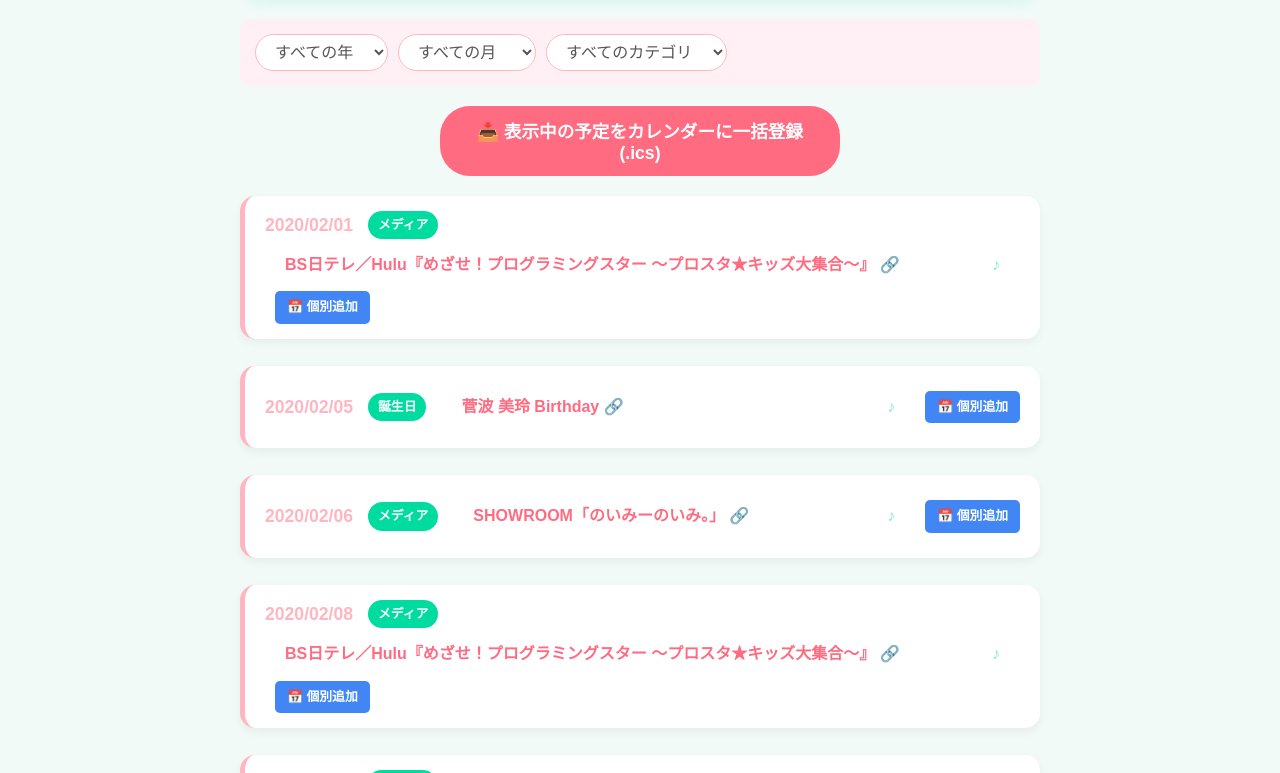
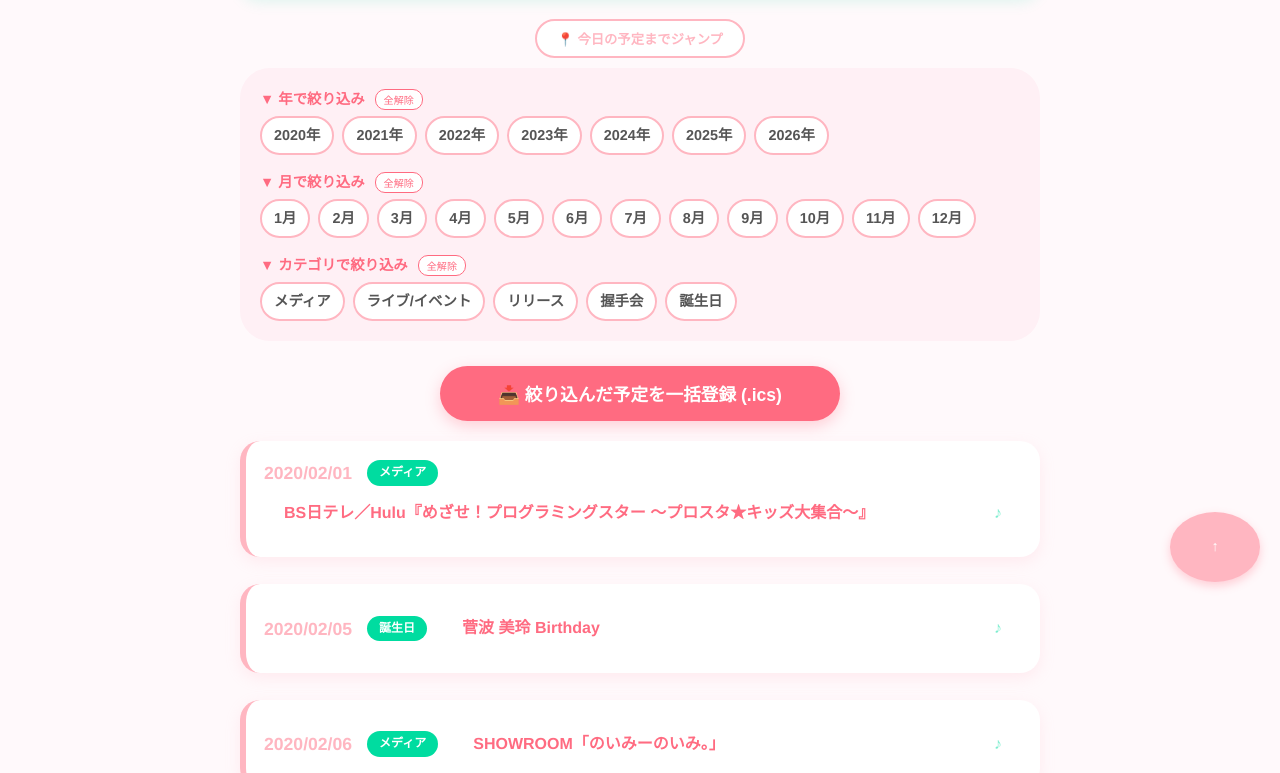
Before and after one commit to Skai126/not_equal_me_Web, a website: page get_schedule/schedule.html in a window 1280 px wide. Shown: the part 198-971 px from the top of the page. Drawn offline with Linux system fonts and the light colour scheme.

Commit message:
schedule.html微調整

```diff
--- a/get_schedule/schedule.html
+++ b/get_schedule/schedule.html
@@ -6,22 +6,46 @@
     <title>スケジュール - ≠ME Fan Portal</title>
     <link rel="stylesheet" href="css/style.css" />
     <style>
+      html {
+        scroll-behavior: smooth;
+      }
+      body {
+        font-family: "Helvetica Neue", Arial, sans-serif;
+        background-color: #fff9fb;
+      }
       .schedule-list {
         list-style: none;
         padding: 0;
       }
+
+      /* カードデザイン */
       .schedule-item {
         background: #ffffff;
         margin-bottom: 15px;
-        padding: 15px 20px;
-        border-radius: 15px;
-        box-shadow: 0 4px 10px rgba(0, 0, 0, 0.05);
+        padding: 18px;
+        border-radius: 20px;
+        box-shadow: 0 5px 15px rgba(255, 182, 193, 0.2);
         display: flex;
         align-items: center;
-        border-left: 5px solid #ffb6c1;
-        position: relative;
+        border-left: 6px solid #ffb6c1;
         flex-wrap: wrap;
+        transition: transform 0.2s;
       }
+      .schedule-item.is-soon {
+        border: 2px solid #ffb6c1;
+        background: #fffafa;
+      }
+      .soon-label {
+        color: #ff6b81;
+        font-size: 0.7em;
+        font-weight: bold;
+        background: white;
+        padding: 2px 6px;
+        border-radius: 5px;
+        border: 1px solid #ff6b81;
+        margin-left: 8px;
+      }
+
       .schedule-date {
         font-weight: bold;
         color: #ffb6c1;
@@ -32,14 +56,12 @@
       .schedule-cat {
         background: #00dca0;
         color: white;
-        font-size: 0.8em;
+        font-size: 0.75em;
         font-weight: bold;
-        padding: 4px 10px;
-        border-radius: 20px;
+        padding: 3px 12px;
+        border-radius: 50px;
         margin-right: 15px;
-        white-space: nowrap;
       }
-
       .schedule-title {
         color: #555;
         font-weight: bold;
@@ -49,32 +71,12 @@
       .schedule-title a {
         color: #ff6b81;
         text-decoration: none;
-        transition: 0.2s;
       }
       .schedule-title a:hover {
         text-decoration: underline;
-        opacity: 0.8;
       }
 
-      .gcal-btn {
-        display: inline-block;
-        background: #4285f4;
-        color: white;
-        text-decoration: none;
-        font-size: 0.8em;
-        font-weight: bold;
-        padding: 6px 12px;
-        border-radius: 5px;
-        margin-left: 10px;
-        white-space: nowrap;
-        transition: 0.2s;
-      }
-      .gcal-btn:hover {
-        background: #3367d6;
-        opacity: 0.9;
-      }
-
-      /* ★一括ダウンロードボタンのデザイン */
+      /* ボタン系 */
       .download-all-btn {
         display: block;
         background: #ff6b81;
@@ -83,64 +85,104 @@
         text-decoration: none;
         font-size: 1.1em;
         font-weight: bold;
-        padding: 12px 20px;
-        border-radius: 30px;
-        margin-bottom: 20px;
+        padding: 15px 30px;
+        border-radius: 50px;
+        margin: 20px auto;
         cursor: pointer;
-        transition: 0.2s;
         border: none;
         width: 100%;
         max-width: 400px;
-        margin-left: auto;
-        margin-right: auto;
+        transition: 0.3s;
+        box-shadow: 0 5px 15px rgba(255, 107, 129, 0.3);
       }
       .download-all-btn:hover {
-        background: #ff4757;
-        transform: translateY(-2px);
-        box-shadow: 0 4px 10px rgba(255, 107, 129, 0.4);
+        background: #ff8fa3;
+        transform: translateY(-3px);
       }
 
-      #loading {
-        text-align: center;
-        color: #00dca0;
+      .jump-btn {
+        display: block;
+        margin: 10px auto;
+        background: #fff;
+        border: 2px solid #ffb6c1;
+        color: #ffb6c1;
+        padding: 8px 20px;
+        border-radius: 20px;
         font-weight: bold;
-        margin-top: 30px;
-      }
-
-      .filter-area {
-        background: #fff0f5;
-        padding: 15px;
-        border-radius: 10px;
-        margin-bottom: 20px;
-        display: flex;
-        gap: 10px;
-        align-items: center;
-        flex-wrap: wrap;
-      }
-      .filter-area select {
-        padding: 8px 15px;
-        border-radius: 20px;
-        border: 1px solid #ffb6c1;
-        outline: none;
-        font-size: 1em;
-        color: #555;
-        background: white;
         cursor: pointer;
       }
 
-      @media (max-width: 600px) {
-        .schedule-item {
-          flex-direction: column;
-          align-items: flex-start;
-        }
-        .schedule-date,
-        .schedule-cat {
-          margin-bottom: 5px;
-        }
-        .gcal-btn {
-          margin-left: 0;
-          margin-top: 10px;
-        }
+      /* フィルター */
+      .filter-area {
+        background: #fff0f5;
+        padding: 20px;
+        border-radius: 30px;
+        margin-bottom: 25px;
+      }
+      .filter-label {
+        font-weight: bold;
+        color: #ff6b81;
+        font-size: 0.9em;
+        display: flex;
+        align-items: center;
+        gap: 10px;
+      }
+      .clear-btn {
+        font-size: 0.7em;
+        cursor: pointer;
+        background: #fff;
+        border: 1px solid #ff6b81;
+        border-radius: 10px;
+        color: #ff6b81;
+        padding: 2px 8px;
+      }
+      .pill-group {
+        display: flex;
+        flex-wrap: wrap;
+        gap: 8px;
+        margin-top: 5px;
+      }
+      .pill-label {
+        flex: 0 0 auto;
+        cursor: pointer;
+      }
+      .pill-label input[type="checkbox"] {
+        display: none;
+      }
+      .pill-text {
+        display: inline-block;
+        padding: 6px 12px;
+        background: white;
+        border: 2px solid #ffb6c1;
+        border-radius: 20px;
+        color: #555;
+        font-size: 0.9em;
+        font-weight: bold;
+        transition: 0.2s;
+      }
+      .pill-label input[type="checkbox"]:checked + .pill-text {
+        background: #ffb6c1;
+        color: white;
+      }
+
+      /* 上に戻るボタン */
+      .back-to-top {
+        position: fixed;
+        bottom: 20px;
+        right: 20px;
+        background: #ffb6c1;
+        color: white;
+        width: 50px;
+        height: 50px;
+        border-radius: 50%;
+        display: flex;
+        justify-content: center;
+        align-items: center;
+        box-shadow: 0 4px 10px rgba(255, 107, 129, 0.3);
+        cursor: pointer;
+        z-index: 1000;
+        text-decoration: none;
+        font-weight: bold;
       }
     </style>
   </head>
@@ -148,228 +190,175 @@
     <header>
       <a href="../../index.html" class="site-logo">≠ME Fan Portal</a>
     </header>
-    <div class="hamburger" id="hamburger" onclick="toggleMenu()">
-      <span></span><span></span><span></span>
-    </div>
-    <nav class="nav-menu" id="nav-menu">
-      <a href="../../index.html">🏠 トップページ</a>
-      <a href="../../lyrics.html">🎤 歌割り集</a>
-      <a href="../../call.html">📣 コール集 (準備中)</a>
-      <a href="schedule.html">📅 スケジュール</a>
-    </nav>
-
     <div class="page-content">
-      <h1>📅 スケジュール帳</h1>
+      <h1>≠ME スケジュール</h1>
+      <button class="jump-btn" onclick="jumpToToday()">
+        📍 今日の予定までジャンプ
+      </button>
 
       <div class="filter-area">
-        <select
-          id="year-filter"
-          onchange="
-            updateMonthFilter();
-            filterEvents();
-          "
-        >
-          <option value="all">すべての年</option>
-        </select>
-        <select id="month-filter" onchange="filterEvents()">
-          <option value="all">すべての月</option>
-        </select>
-        <select id="cat-filter" onchange="filterEvents()">
-          <option value="all">すべてのカテゴリ</option>
-        </select>
+        <div class="filter-section">
+          <span class="filter-label"
+            >▼ 年で絞り込み
+            <button class="clear-btn" onclick="clearFilter('year')">
+              全解除
+            </button></span
+          >
+          <div id="year-filters" class="pill-group"></div>
+        </div>
+        <p></p>
+        <div class="filter-section">
+          <span class="filter-label"
+            >▼ 月で絞り込み
+            <button class="clear-btn" onclick="clearFilter('month')">
+              全解除
+            </button></span
+          >
+          <div id="month-filters" class="pill-group"></div>
+        </div>
+        <p></p>
+        <div class="filter-section">
+          <span class="filter-label"
+            >▼ カテゴリで絞り込み
+            <button class="clear-btn" onclick="clearFilter('category')">
+              全解除
+            </button></span
+          >
+          <div id="cat-filters" class="pill-group"></div>
+        </div>
       </div>
 
       <button class="download-all-btn" onclick="downloadAllIcs()">
-        📥 表示中の予定をカレンダーに一括登録 (.ics)
+        📥 絞り込んだ予定を一括登録 (.ics)
       </button>
-
       <div id="loading">スケジュールを読み込み中...⏳</div>
       <ul class="schedule-list" id="schedule-list"></ul>
     </div>
 
+    <a href="#top" class="back-to-top">↑</a>
+
     <script>
-      function toggleMenu() {
-        document.getElementById("hamburger").classList.toggle("active");
-        document.getElementById("nav-menu").classList.toggle("active");
+      let allEvents = [],
+        currentFilteredEvents = [];
+
+      function jumpToToday() {
+        const todayStr = new Date()
+          .toISOString()
+          .split("T")[0]
+          .replace(/-/g, "/");
+        const items = document.querySelectorAll(".schedule-item");
+        for (let item of items) {
+          const dateText = item.querySelector(".schedule-date").textContent;
+          if (dateText >= todayStr) {
+            item.scrollIntoView({ behavior: "smooth", block: "center" });
+            item.style.border = "3px solid #ff6b81";
+            setTimeout(() => {
+              item.style.border = "";
+            }, 2000);
+            break;
+          }
+        }
       }
 
-      let allEvents = [];
-      let currentFilteredEvents = []; // ★現在画面に表示されている予定を記憶する箱
+      function clearFilter(name) {
+        document
+          .querySelectorAll(`input[name="${name}"]`)
+          .forEach((cb) => (cb.checked = false));
+        filterEvents();
+      }
 
       async function loadSchedule() {
         try {
           const response = await fetch("data.json");
-          if (!response.ok) throw new Error("データが見つかりません。");
           allEvents = await response.json();
-
-          const years = new Set();
-          const categories = new Set();
-          allEvents.forEach((event) => {
-            const year = event.yearMonth.split("/")[0];
-            years.add(year);
-            categories.add(event.category);
+          const years = new Set(),
+            months = new Set(),
+            cats = new Set();
+          allEvents.forEach((e) => {
+            const [y, m] = e.yearMonth.split("/");
+            years.add(y);
+            months.add(m);
+            if (e.category && e.category !== "情報なし") cats.add(e.category);
           });
 
-          const yearFilter = document.getElementById("year-filter");
-          Array.from(years)
-            .sort()
-            .forEach((year) => {
-              const option = document.createElement("option");
-              option.value = year;
-              option.textContent = year + "年";
-              yearFilter.appendChild(option);
+          const createPills = (id, name, values, suffix) => {
+            const container = document.getElementById(id);
+            values.sort().forEach((v) => {
+              const label = document.createElement("label");
+              label.className = "pill-label";
+              let display =
+                name === "year" || name === "month"
+                  ? parseInt(v, 10) + suffix
+                  : v;
+              label.innerHTML = `<input type="checkbox" name="${name}" value="${v}" onchange="filterEvents()">
+                                 <span class="pill-text">${display}</span>`;
+              container.appendChild(label);
             });
+          };
 
-          const catFilter = document.getElementById("cat-filter");
-          categories.forEach((cat) => {
-            if (cat !== "情報なし") {
-              const option = document.createElement("option");
-              option.value = cat;
-              option.textContent = cat;
-              catFilter.appendChild(option);
-            }
-          });
-
-          updateMonthFilter();
+          createPills("year-filters", "year", Array.from(years), "年");
+          createPills("month-filters", "month", Array.from(months), "月");
+          createPills("cat-filters", "category", Array.from(cats), "");
           filterEvents();
-        } catch (error) {
-          document.getElementById("loading").innerText =
-            "エラー😢: " + error.message;
+          document.getElementById("loading").style.display = "none";
+        } catch (e) {
+          document.getElementById("loading").innerText = "エラー: " + e.message;
         }
       }
 
-      function updateMonthFilter() {
-        const selectedYear = document.getElementById("year-filter").value;
-        const monthFilter = document.getElementById("month-filter");
-        monthFilter.innerHTML = '<option value="all">すべての月</option>';
+      function filterEvents() {
+        const getVals = (name) =>
+          Array.from(
+            document.querySelectorAll(`input[name="${name}"]:checked`),
+          ).map((cb) => cb.value);
+        const y = getVals("year"),
+          m = getVals("month"),
+          c = getVals("category");
+        const today = new Date();
+        const nextWeek = new Date(today.getTime() + 7 * 24 * 60 * 60 * 1000);
 
-        const monthsInYear = new Set();
-        allEvents.forEach((event) => {
-          const year = event.yearMonth.split("/")[0];
-          if (selectedYear === "all" || year === selectedYear) {
-            monthsInYear.add(event.yearMonth);
-          }
+        currentFilteredEvents = allEvents.filter((e) => {
+          const [ey, em] = e.yearMonth.split("/");
+          return (
+            (y.length === 0 || y.includes(ey)) &&
+            (m.length === 0 || m.includes(em)) &&
+            (c.length === 0 || c.includes(e.category))
+          );
         });
 
-        Array.from(monthsInYear)
-          .sort()
-          .forEach((yearMonth) => {
-            const option = document.createElement("option");
-            option.value = yearMonth;
-            option.textContent = yearMonth.replace("/", "年") + "月";
-            monthFilter.appendChild(option);
-          });
+        const list = document.getElementById("schedule-list");
+        list.innerHTML = "";
+        currentFilteredEvents.forEach((e) => {
+          const li = document.createElement("li");
+          const [dY, dM, dD] = e.date.split("/").map(Number);
+          const evDate = new Date(dY, dM - 1, dD);
+          li.className =
+            evDate >= today && evDate <= nextWeek
+              ? "schedule-item is-soon"
+              : "schedule-item";
+          li.innerHTML = `<div class="schedule-date">${e.date} ${evDate >= today && evDate <= nextWeek ? '<span class="soon-label">まもなく！</span>' : ""}</div>
+                          <div class="schedule-cat">${e.category}</div>
+                          <div class="schedule-title">${e.url ? `<a href="${e.url}" target="_blank">${e.title}</a>` : e.title}</div>`;
+          list.appendChild(li);
+        });
       }
 
-      function filterEvents() {
-        const selectedYear = document.getElementById("year-filter").value;
-        const selectedMonth = document.getElementById("month-filter").value;
-        const selectedCat = document.getElementById("cat-filter").value;
-        const scheduleList = document.getElementById("schedule-list");
-        scheduleList.innerHTML = "";
-
-        // ★絞り込んだ結果を currentFilteredEvents に保存する
-        currentFilteredEvents = allEvents.filter((event) => {
-          const eventYear = event.yearMonth.split("/")[0];
-          const matchYear =
-            selectedYear === "all" || eventYear === selectedYear;
-          const matchMonth =
-            selectedMonth === "all" || event.yearMonth === selectedMonth;
-          const matchCat =
-            selectedCat === "all" || event.category === selectedCat;
-          return matchYear && matchMonth && matchCat;
+      function downloadAllIcs() {
+        if (currentFilteredEvents.length === 0)
+          return alert("予定がありません！");
+        let ics =
+          "BEGIN:VCALENDAR\nVERSION:2.0\nPRODID:-//NoimeFanPortal//JP\n";
+        currentFilteredEvents.forEach((e) => {
+          const d = e.date.split("/");
+          ics += `BEGIN:VEVENT\nDTSTART;VALUE=DATE:${d.join("")}\nSUMMARY:[${e.category}] ${e.title}\nEND:VEVENT\n`;
         });
-
-        currentFilteredEvents.forEach((event) => {
-          const li = document.createElement("li");
-          li.className = "schedule-item";
-
-          const titleHtml = event.url
-            ? `<a href="${event.url}" target="_blank" rel="noopener noreferrer">${event.title} 🔗</a>`
-            : event.title;
-
-          const dateParts = event.date.split("/");
-          const startDate = dateParts.join("");
-          const endDateObj = new Date(
-            dateParts[0],
-            dateParts[1] - 1,
-            dateParts[2],
-          );
-          endDateObj.setDate(endDateObj.getDate() + 1);
-          const endDate = `${endDateObj.getFullYear()}${String(endDateObj.getMonth() + 1).padStart(2, "0")}${String(endDateObj.getDate()).padStart(2, "0")}`;
-
-          const eventTitle = encodeURIComponent(
-            `[${event.category}] ${event.title}`,
-          );
-          const eventDetails = encodeURIComponent(
-            `詳細はこちら: ${event.url || "URLなし"}`,
-          );
-          const gCalUrl = `https://calendar.google.com/calendar/render?action=TEMPLATE&text=${eventTitle}&dates=${startDate}/${endDate}&details=${eventDetails}`;
-
-          li.innerHTML = `
-            <div class="schedule-date">${event.date}</div>
-            <div class="schedule-cat">${event.category}</div>
-            <div class="schedule-title">${titleHtml}</div>
-            <a href="${gCalUrl}" target="_blank" class="gcal-btn">📅 個別追加</a>
-          `;
-          scheduleList.appendChild(li);
-        });
-
-        const loading = document.getElementById("loading");
-        if (currentFilteredEvents.length === 0) {
-          loading.innerText = "条件に合う予定がありません💡";
-          loading.style.display = "block";
-        } else {
-          loading.style.display = "none";
-        }
-      }
-
-      // ★第4の魔法：ブラウザ上で直接「一括登録ファイル」を作り出してダウンロードさせる関数！
-      function downloadAllIcs() {
-        if (currentFilteredEvents.length === 0) {
-          alert("ダウンロードする予定がありません！");
-          return;
-        }
-
-        // iCalendar形式のテキストを組み立てる
-        let icsContent =
-          "BEGIN:VCALENDAR\nVERSION:2.0\nPRODID:-//NoimeFanPortal//JP\n";
-
-        currentFilteredEvents.forEach((event) => {
-          const dateParts = event.date.split("/");
-          const startDate = `${dateParts[0]}${dateParts[1]}${dateParts[2]}`;
-
-          // 終日イベントなので翌日を終了日にする
-          const endDateObj = new Date(
-            dateParts[0],
-            dateParts[1] - 1,
-            dateParts[2],
-          );
-          endDateObj.setDate(endDateObj.getDate() + 1);
-          const endDate = `${endDateObj.getFullYear()}${String(endDateObj.getMonth() + 1).padStart(2, "0")}${String(endDateObj.getDate()).padStart(2, "0")}`;
-
-          icsContent += "BEGIN:VEVENT\n";
-          icsContent += `DTSTART;VALUE=DATE:${startDate}\n`;
-          icsContent += `DTEND;VALUE=DATE:${endDate}\n`;
-          icsContent += `SUMMARY:[${event.category}] ${event.title}\n`;
-          icsContent += `DESCRIPTION:詳細はこちら: ${event.url || "URLなし"}\n`;
-          icsContent += "END:VEVENT\n";
-        });
-
-        icsContent += "END:VCALENDAR";
-
-        // 組み立てたテキストを「ファイル」に変換して、強制的にダウンロードさせる
-        const blob = new Blob([icsContent], {
-          type: "text/calendar;charset=utf-8",
-        });
+        ics += "END:VCALENDAR";
+        const blob = new Blob([ics], { type: "text/calendar" });
         const link = document.createElement("a");
         link.href = URL.createObjectURL(blob);
-        link.download = "noime_schedule_filtered.ics";
-        document.body.appendChild(link);
+        link.download = "schedule.ics";
         link.click();
-        document.body.removeChild(link);
       }
-
       window.onload = loadSchedule;
     </script>
   </body>
```
